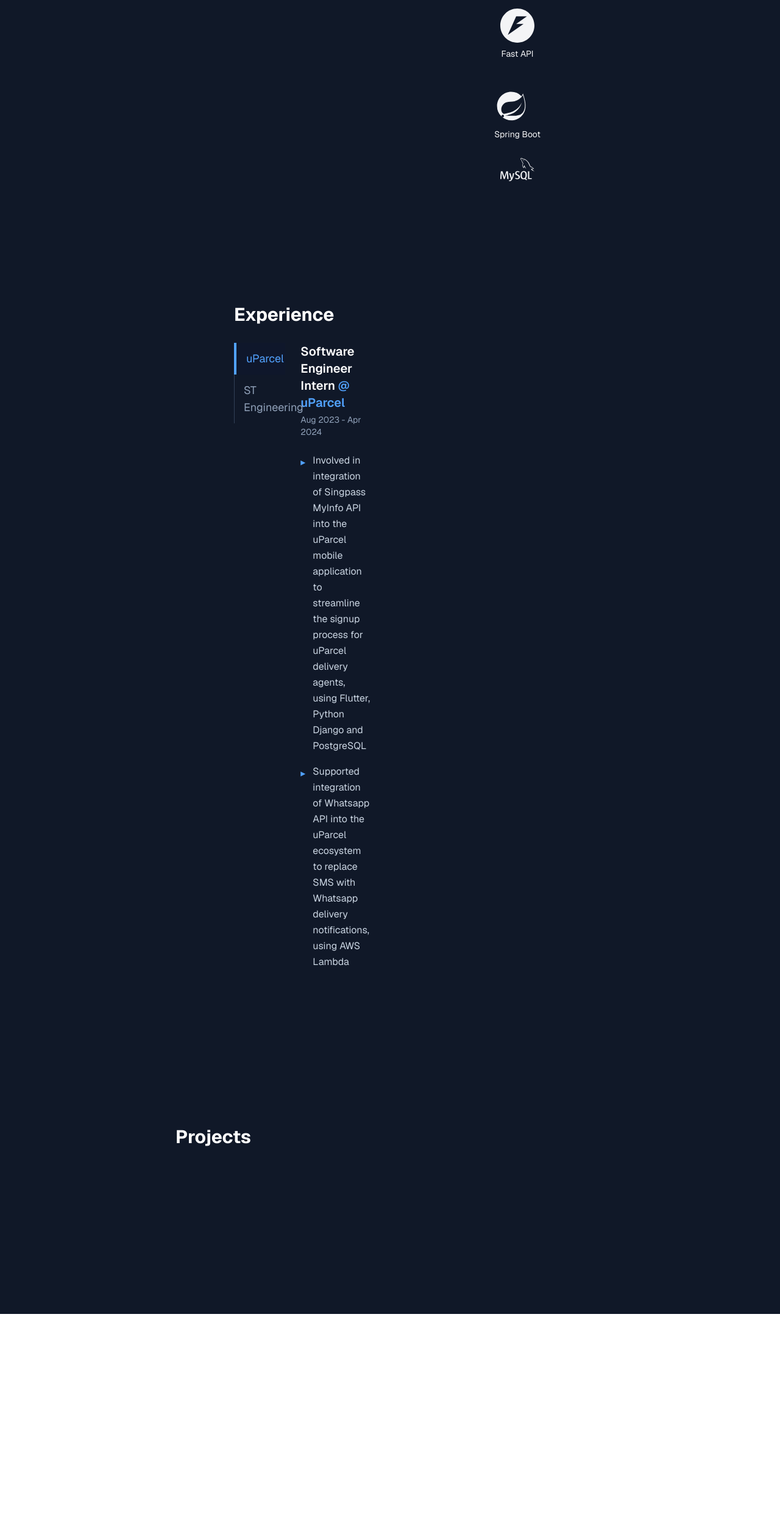
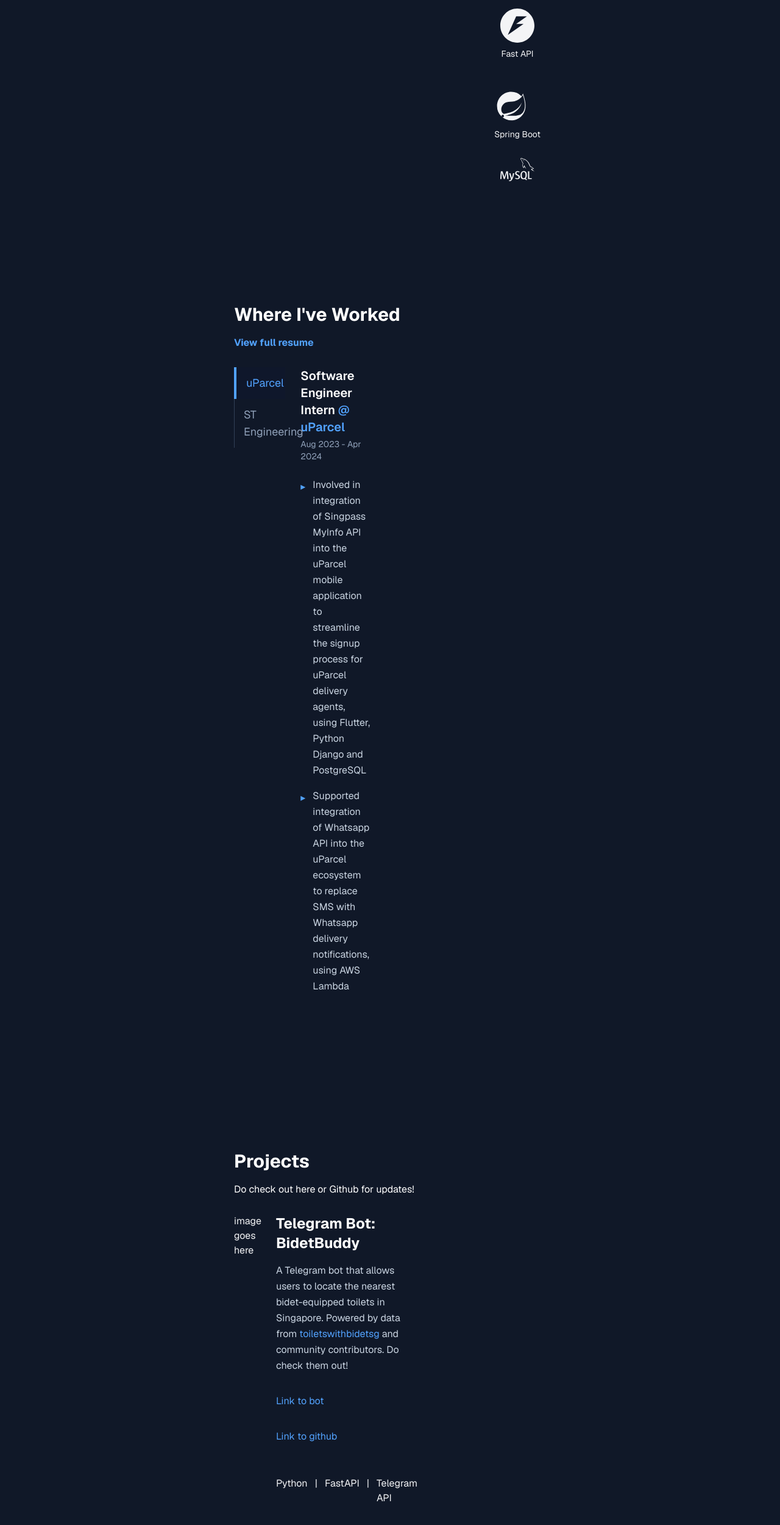
Before and after one commit to ahbb/amiirhamzah, a Next.js app: page / in a window 1280 px wide. Shown: the part 1426-3926 px from the top of the page at 61% size. Before the commit the page ends 3580 px from the top, so only its background shows below. Built offline with nearby package versions, Linux system fonts and the light colour scheme.

Commit message:
initial projects section

```diff
--- a/app/components/Experience.jsx
+++ b/app/components/Experience.jsx
@@ -29,8 +29,11 @@ export default function Experience() {
     <div className="max-w-full flex-1 flex flex-col items-center justify-between pb-48 px-4 lg:px-96">
       <section id="experience" className="w-full mb-16 scroll-mt-20">
         <h2 className="text-3xl font-bold mb-4 text-white">
-          Experience
+          Where I've Worked
         </h2>
+        <h3 className="text-md font-bold mb-4 text-blue-400">
+          <a href="/">View full resume</a>
+        </h3>
         <div className="flex flex-col lg:flex-row gap-2 pt-3">
           {/* Left tabs */}
           <nav className="w-full lg:w-1/6">
--- a/app/components/Projects.jsx
+++ b/app/components/Projects.jsx
@@ -1,10 +1,36 @@
 export default function Projects() {
   return (
-    <div className="max-w-full flex-1 flex flex-col items-center justify-between pb-48 px-4 lg:px-72">
+    <div className="max-w-full flex-1 flex flex-col items-center justify-between pb-48 px-4 lg:px-96">
       <section id="projects" className="w-full mb-16 scroll-mt-20">
         <h2 className="text-3xl font-bold mb-4 text-white">
           Projects
         </h2>
+
+        <h3 className="text-md mb-4 text-white">
+          Do check out here or Github for updates!
+        </h3>
+
+        <div className="flex flex-col lg:flex-row gap-2 pt-3">
+          image goes here
+          <div className="flex-1 lg:pl-4 lg:px-72">
+            <h2 className="text-2xl font-bold mb-4 text-white">
+              Telegram Bot: BidetBuddy
+            </h2>
+            <p className="leading-relaxed text-slate-300 pb-8">
+              A Telegram bot that allows users to locate the nearest bidet-equipped toilets in Singapore. Powered by data from <a href="https://linktr.ee/toiletswithbidetsg" target="_blank" className="text-blue-400">toiletswithbidetsg</a> and community contributors. Do check them out!
+            </p>
+            <p className="pb-8 leading-relaxed text-blue-400"><a href="/">Link to bot</a></p>
+            <p className="pb-10 leading-relaxed text-blue-400"><a href="/">Link to github</a></p>
+            <div className="flex flex-row gap-3 pt-3">
+              <p>Python</p>
+              <p>|</p>
+              <p>FastAPI</p>
+              <p>|</p>
+              <p>Telegram API</p>
+            </div>
+          </div>
+
+        </div>
       </section>
     </div>
   );
```
